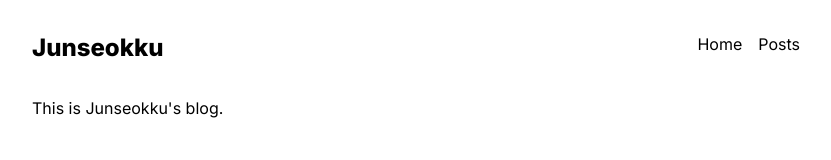
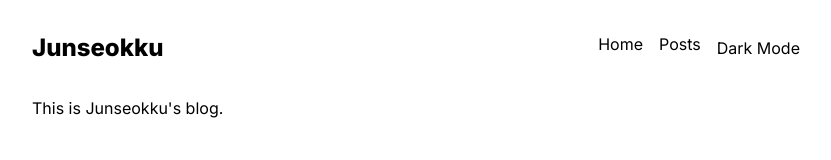
Before and after one commit to junseokku/junseokku-dev, a Next.js app: page / in a window 1280 px wide. Shown: the top 160 px of the page, without its empty margins (224-1055 px from the left). Built offline with nearby package versions, Linux system fonts and the light colour scheme.

Commit message:
feat: 다크모드 토글 임시 추가

```diff
--- a/app/components/Header.tsx
+++ b/app/components/Header.tsx
@@ -1,3 +1,4 @@
+import { ToggleDarkMode } from 'app/components/ToggleDarkMode';
 import Link from 'next/link';
 
 const MENU_ITEMS = [
@@ -11,12 +12,13 @@ export function Header() {
       <Link href={'/'} className="text-center text-2xl font-extrabold">
         Junseokku
       </Link>
-      <nav className="flex flex-row gap-4">
+      <nav className="flex flex-row  gap-4">
         {MENU_ITEMS.map(({ name, href }) => (
           <Link key={name} href={href}>
             {name}
           </Link>
         ))}
+        <ToggleDarkMode />
       </nav>
     </header>
   );
--- /dev/null
+++ b/app/components/ToggleDarkMode.tsx
@@ -0,0 +1,53 @@
+'use client';
+
+import { useState, useEffect } from 'react';
+
+const Theme = {
+  Light: 'light',
+  Dark: 'dark',
+  System: 'system',
+} as const;
+
+type ThemeKeys = (typeof Theme)[keyof typeof Theme];
+
+/** system일 경우 추가 */
+export const ToggleDarkMode = () => {
+  const [theme, setTheme] = useState<ThemeKeys>(
+    localStorage.getItem('theme') as ThemeKeys,
+  );
+
+  const toggleTheme = () => {
+    if (theme === 'dark') {
+      document.documentElement.classList.remove('dark');
+      localStorage.setItem('theme', 'light');
+      setTheme('light');
+      return;
+    }
+
+    document.documentElement.classList.add('dark');
+    localStorage.setItem('theme', 'dark');
+    setTheme('dark');
+  };
+
+  // SSR 문제로 다른 곳으로 옮기기
+  useEffect(() => {
+    if (!('theme' in localStorage)) {
+      localStorage.setItem('theme', 'system');
+    }
+
+    if (localStorage.theme === 'dark') {
+      document.documentElement.classList.add('dark');
+      setTheme('dark');
+      return;
+    }
+
+    document.documentElement.classList.remove('dark');
+    setTheme('light');
+  }, []);
+
+  return (
+    <button onClick={toggleTheme}>
+      {theme === 'dark' ? 'Light Mode' : 'Dark Mode'}
+    </button>
+  );
+};
--- a/tailwind.config.ts
+++ b/tailwind.config.ts
@@ -15,6 +15,7 @@ const config: Config = {
       },
     },
   },
+  darkMode: 'selector',
   plugins: [require('@tailwindcss/typography')],
 };
 export default config;
```
